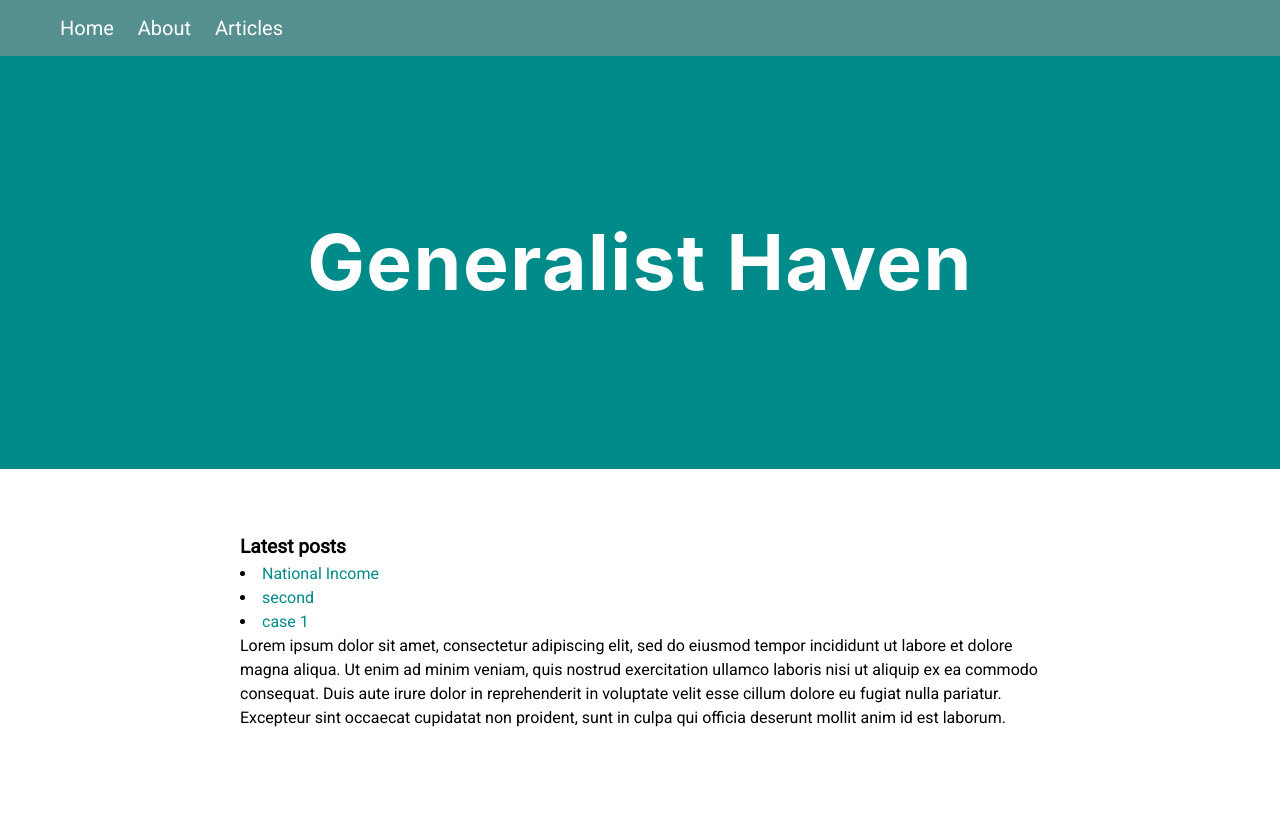
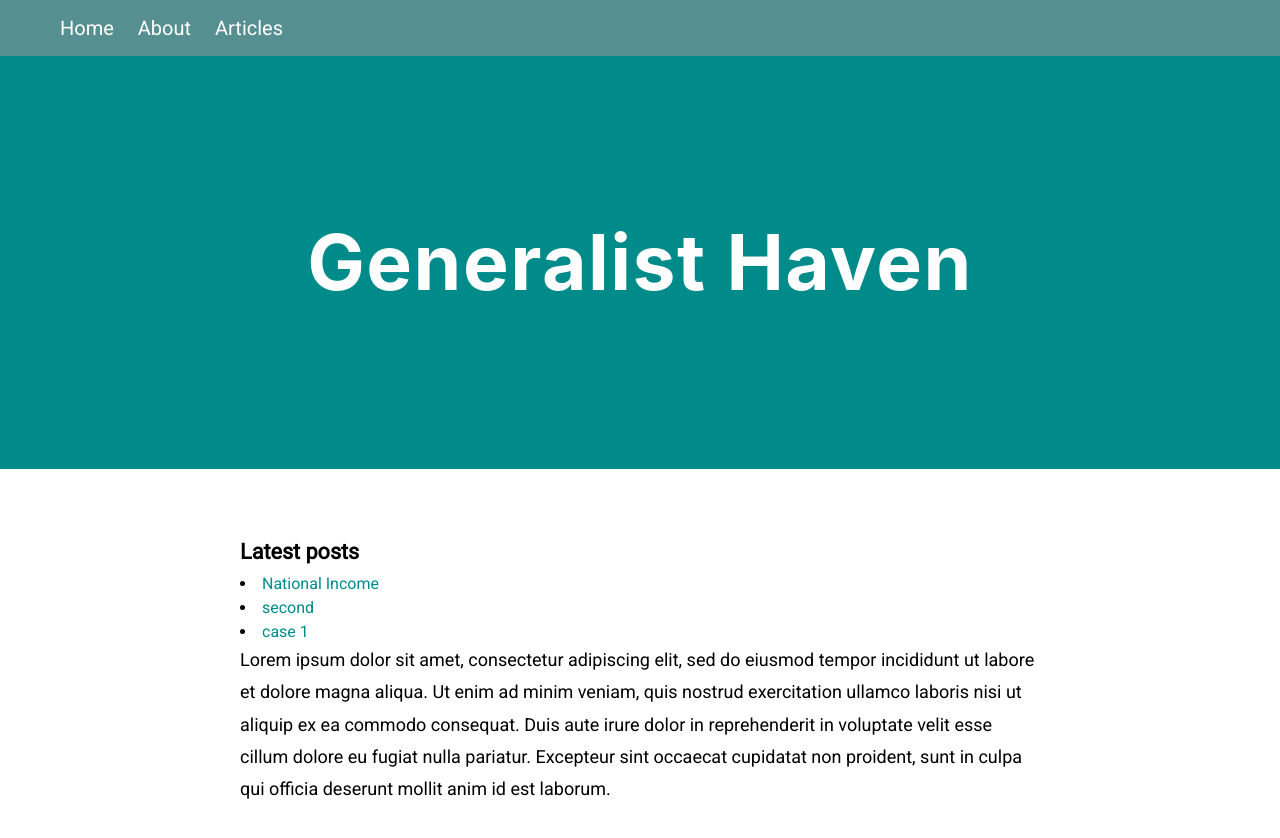
Before and after one commit to generalistsanctuary/generalistsanctuary.github.io, a Jekyll site: the page built from index.html, in a window 1280 px wide. Shown: the top 838 px of the page. Built offline with Jekyll 4.4.1, drawn with Linux system fonts in a browser that asks for light colours.

Commit message:
Update style.css

```diff
--- a/styles/style.css
+++ b/styles/style.css
@@ -16,9 +16,10 @@ h1{
       font-family: 'Roboto', sans-serif;
   }
   p{
+    font-size: 18px;
     max-width: 800px;
     margin: 0 auto;
-    line-height: 1.5;
+    line-height: 1.8;
     padding-left: 2%;
     padding-right: 2%;
   }
```
